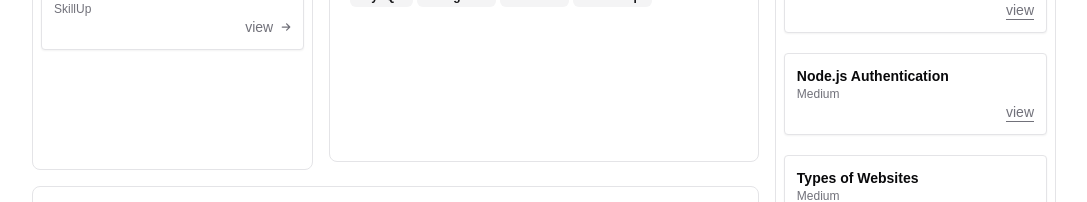
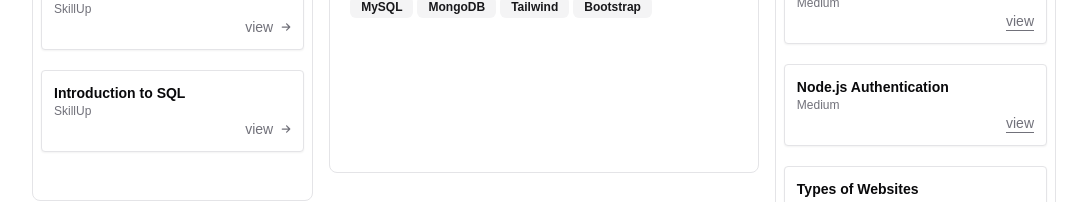
Before and after one commit to Johnravee/portfolio-website, a Next.js app: page / in a window 1280 px wide. Shown: the part 573-775 px from the top of the page, without its empty margins (96-1183 px from the left). Built offline with nearby package versions, Linux system fonts and the light colour scheme.

Commit message:
changing profile

```diff
--- a/src/app/page.tsx
+++ b/src/app/page.tsx
@@ -20,7 +20,7 @@ export default function Home() {
         {/* Avatar Section */}
         <div className="col-span-1 sm:col-span-2 lg:col-span-2 row-span-4 w-full h-40 rounded-lg bg-gray-400 dark:bg-gray-600 flex justify-end items-end">
           <Image
-            src="https://imgs.search.brave.com/v4GQEXPneGsxGNRGG4ZkoIICw7-EuyevP6GwLMfcHYU/rs:fit:500:0:0:0/g:ce/aHR0cHM6Ly9tZWRp/YS5nZXR0eWltYWdl/cy5jb20vaWQvMTM1/MTE0Nzc1Mi9waG90/by9zdHVkaW8tcG9y/dHJhaXQtb2YtYXR0/cmFjdGl2ZS0yMC15/ZWFyLW9sZC1iZWFy/ZGVkLW1hbi5qcGc_/cz02MTJ4NjEyJnc9/MCZrPTIwJmM9LXR3/TDFOS0thZDZTX0VQ/ckdTbmlld2poNjc3/NkEwSnUyN0V4TWg3/dl9rST0"
+            src="/me.jpg"
             className="rounded-lg w-full h-full bg-cover"
             alt="Avatar"
             width={500}
--- a/src/components/ui/certificates.tsx
+++ b/src/components/ui/certificates.tsx
@@ -28,6 +28,13 @@ export default function Certificates() {
       title: 'Introduction to MongoDB',
       provider: 'SkillUp',
       url: "https://simpli-web.app.link/e/9kMvqeXd7Pb"
+    }
+    ,
+
+    {
+      title: 'Introduction to SQL',
+      provider: 'SkillUp',
+      url: "https://simpli-web.app.link/e/dgIWYiBU7Pb"
     }
   ];
 
```
